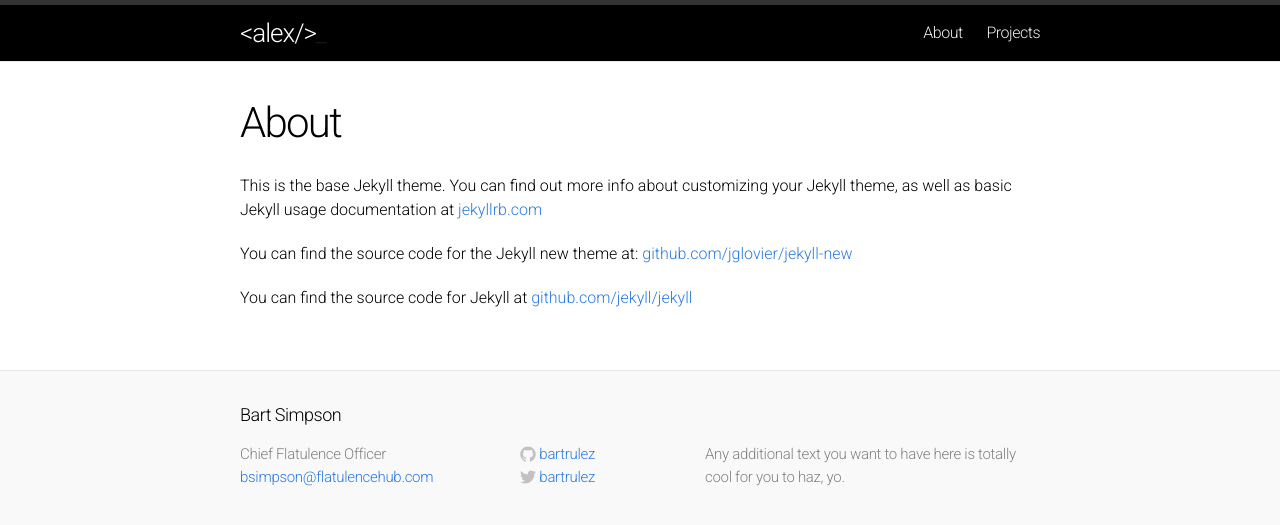
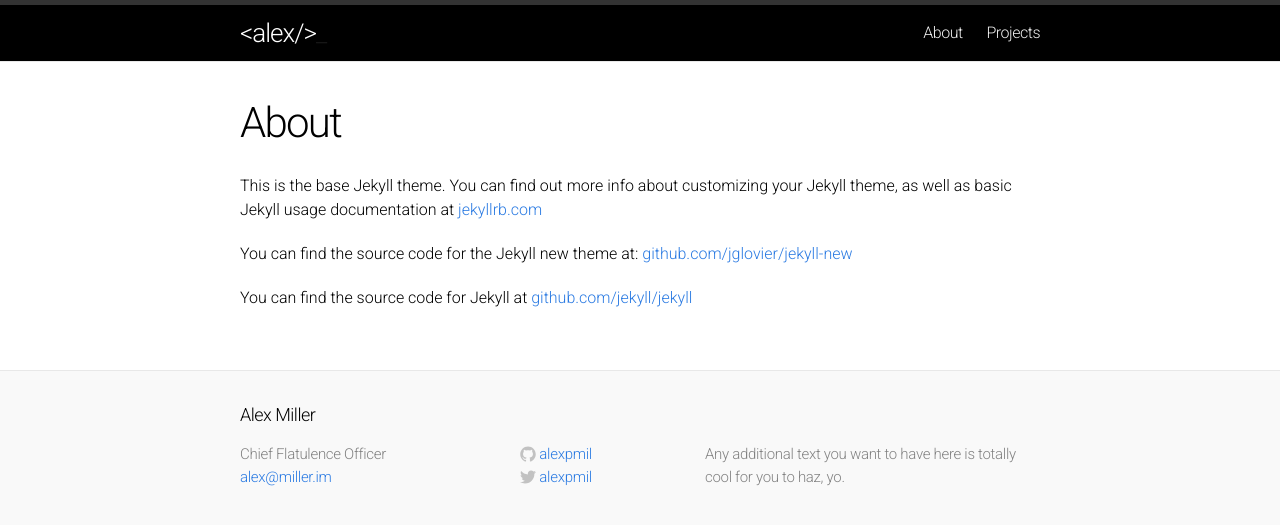
Before and after one commit to yofeed/yofeed.github.io, a Jekyll site: the page built from about/index.md, in a window 1280 px wide. Shown: the top 525 px of the page. Built offline with Jekyll 4.4.1, drawn with Linux system fonts in a browser that asks for light colours; Markdown is read by kramdown in place of the engine named in the settings.

Commit message:
Update footer.html

```diff
--- a/_includes/footer.html
+++ b/_includes/footer.html
@@ -2,19 +2,19 @@
 
   <div class="wrap">
 
-    <h2 class="footer-heading">Bart Simpson</h2>
+    <h2 class="footer-heading">Alex Miller</h2>
 
     <div class="footer-col-1 column">
       <ul>
         <li>Chief Flatulence Officer</li>
-        <li><a href="mailto:bsimpson@flatulencehub.com">bsimpson@flatulencehub.com</a></li>
+        <li><a href="mailto:alex@miller.im">alex@miller.im</a></li>
       </ul>
     </div>
 
     <div class="footer-col-2 column">
       <ul>
         <li>
-          <a href="https://github.com/yourusername">
+          <a href="https://github.com/alexpmil">
             <span class="icon github">
               <svg version="1.1" class="github-icon-svg" xmlns="http://www.w3.org/2000/svg" xmlns:xlink="http://www.w3.org/1999/xlink" x="0px" y="0px"
                  viewBox="0 0 16 16" enable-background="new 0 0 16 16" xml:space="preserve">
@@ -29,11 +29,11 @@
                 c0,0.208,0.14,0.449,0.534,0.373c3.081-1.028,5.302-3.935,5.302-7.362C15.76,3.906,12.285,0.431,7.999,0.431z"/>
               </svg>
             </span>
-            <span class="username">bartrulez</span>
+            <span class="username">alexpmil</span>
           </a>
         </li>
         <li>
-          <a href="https://twitter.com/yourusername">
+          <a href="https://twitter.com/alexpmil">
             <span class="icon twitter">
               <svg version="1.1" class="twitter-icon-svg" xmlns="http://www.w3.org/2000/svg" xmlns:xlink="http://www.w3.org/1999/xlink" x="0px" y="0px"
                  viewBox="0 0 16 16" enable-background="new 0 0 16 16" xml:space="preserve">
@@ -46,7 +46,7 @@
                 c6.015,0,9.304-4.983,9.304-9.304c0-0.142-0.003-0.283-0.009-0.423C14.976,4.29,15.531,3.714,15.969,3.058z"/>
               </svg>
             </span>
-            <span class="username">bartrulez</span>
+            <span class="username">alexpmil</span>
           </a>
         </li>
       </ul>
```
